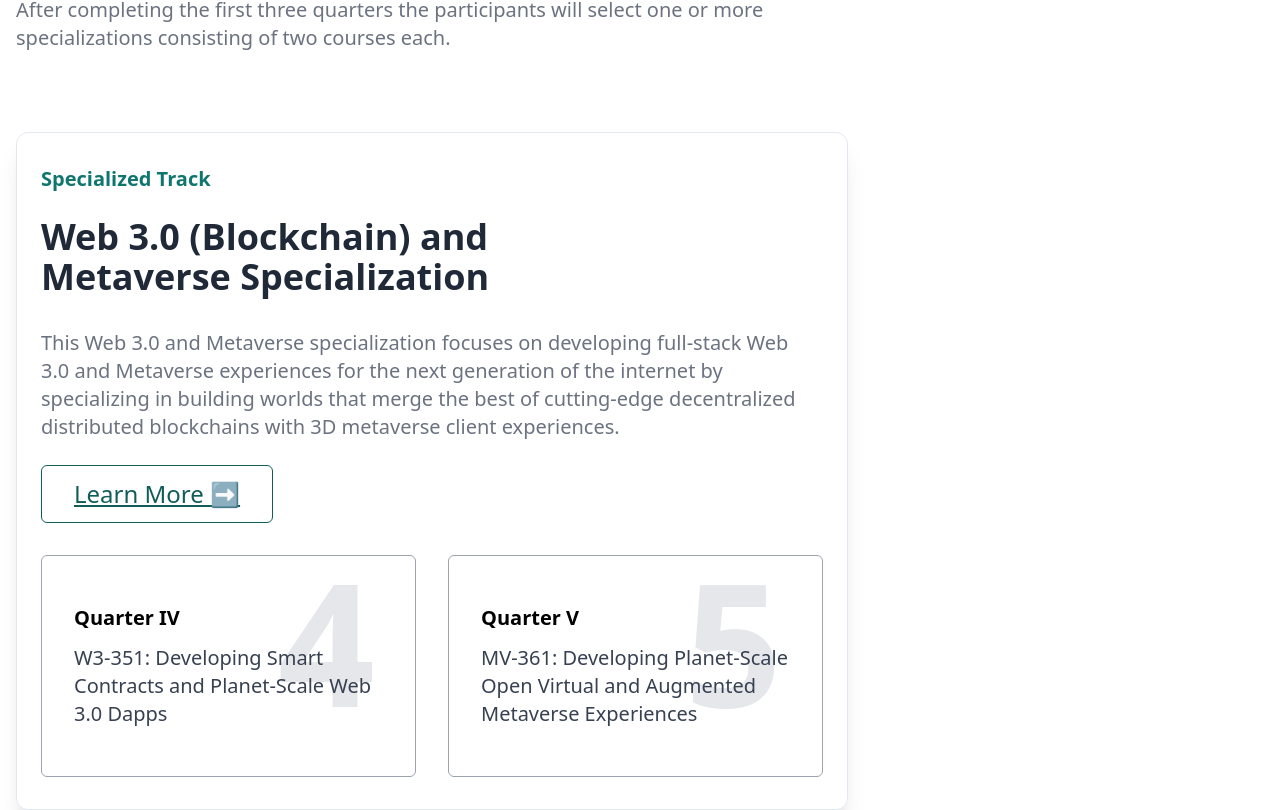
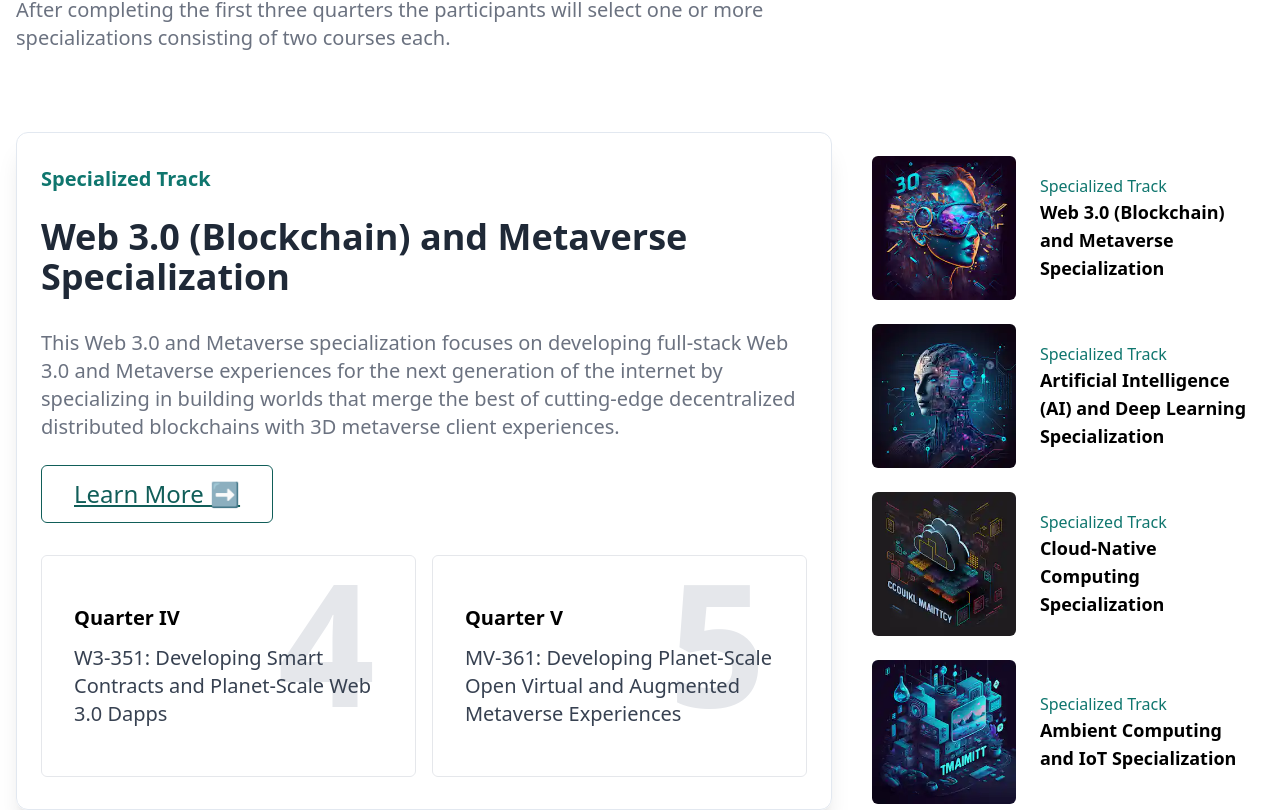
Before and after one commit to SamarSaeed1146/panaverse-dao, a Next.js app: page / in a window 1280 px wide. Shown: the part 1540-2350 px from the top of the page. Built offline with nearby package versions, Linux system fonts and the light colour scheme.

Commit message:
panaverse

```diff
--- a/src/components/shared/Quarter.tsx
+++ b/src/components/shared/Quarter.tsx
@@ -8,12 +8,12 @@ interface IProps {
     haveBorder? : boolean,
 }
 
-export const Quarter:FC<IProps> = ( {header, description, number, haveBorder = true} ) => {
+export const Quarter:FC<IProps> = ( {header, description, number, haveBorder = true } ) => {
   return (
-    <div className={`flex-1 md:w-4/12 border rounded-md flex flex-col relative border-gray-400 px-8 py-12 justify-center ${haveBorder && "border"}`}>
+    <div className={`flex-1 md:w-4/12 border rounded-md flex flex-col relative px-8 py-12 justify-center ${haveBorder && "border"}`}>
       <h4 className="text-xl font-bold ">{header}</h4>
       <p className="mt-3 text-gray-700 text-xl">{description}</p>
-      <div className="text-9xl md:text-[170px] font-bold absolute top-0 -md:top-4 right-10 -z-10 text-gray-200">{number}</div>
+      <div className="text-9xl md:text-[170px] font-bold text-gray-200 absolute top-0 -md:top-4 right-10 -z-10">{number}</div>
     </div>
   )
 }
--- a/src/components/widgits/SpecializationCourseTrack.tsx
+++ b/src/components/widgits/SpecializationCourseTrack.tsx
@@ -10,6 +10,7 @@ import NetworkImg from "@/app/assits/network.webp";
 import { useState } from "react";
 import Quarter from "@/components/shared/Quarter";
 import { it } from "node:test";
+import Image from "next/image";
 
 const CourseTrack = [
   {
@@ -142,33 +143,46 @@ const SpecializationCourseTrack = () => {
   return (
     <section className="mt-20">
       <Wrapper>
-        <div className="mt-10 flex flex-col lg:flex-row gap-x-6 gap-y-8">
+        <div className="mt-10 flex flex-col-reverse lg:flex-row gap-x-6 gap-y-8">
           <div className="basis-8/12 shadow-xl sticky top-28 self-start rounded-xl border border-slate-200 py-8 px-6">
             <h3 className="text-teal-700 font-bold text-xl">
               Specialized Track
             </h3>
-            <h1 className="text-gray-800 font-bold md:text-4xl text-3xl max-w-screen-sm mt-6">
+            <h1 className="text-gray-800 font-bold md:text-4xl text-3xl mt-6">
               {selectedItemData?.header}
             </h1>
-            <p className="mt-8 max-w-screen-md text-gray-500 font-medium text-xl">
+            <p className="mt-8 text-gray-500 font-medium text-xl">
               {selectedItemData?.description}
             </p>
             <button className="mt-6 border border-teal-800 underline text-teal-800 px-8 py-3 text-2xl font-medium rounded-md hover:shadow-xl">
               Learn More <span>➡️</span>
             </button>
-            <div className="mt-8 flex flex-col md:flex-row gap-y-8 gap-x-8">
-              {
-                selectedItemData?.quarter.map ((items) => (
-                  <Quarter
+            <div className="flex flex-col md:flex-row gap-4 mt-8 border-none">
+              {selectedItemData?.quarter.map((items) => (
+                <Quarter
                   key={items.number}
                   header={items.headers}
                   description={items.description}
                   number={items.number}
                   haveBorder={false}
-                  />
-                ))
-              }
+                />
+              ))}
             </div>
+          </div>
+          <div className="px-4 space-y-4 md:space-y-6 py-6 basis-4/12 flex-1">
+            {CourseTrack.map((items, i) => (
+              <div onClick={() => setSelectItem (items.slug)}
+              key={items.slug}
+              className="flex items-center cursor-pointer gap-x-6">
+                <div className="flex-shrink-0 h-36 w-36">
+                  <Image src={items.image} alt={items.header} className={"h-36 object-cover rounded-md"}/>
+                </div>
+                <div>
+                <h4 className="text-teal-700 font-medium">Specialized Track</h4>
+                <h3 className="text-lg font-semibold">{items.header}</h3>
+                </div>
+              </div>
+            ))}
           </div>
         </div>
       </Wrapper>
```
